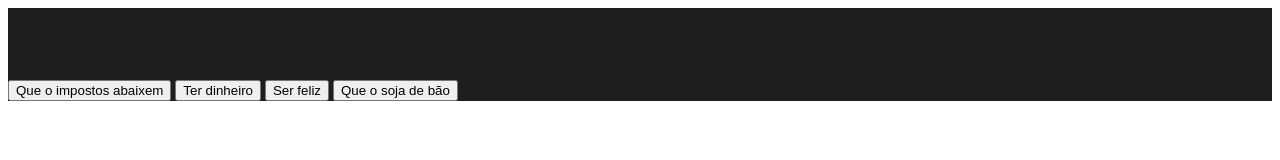
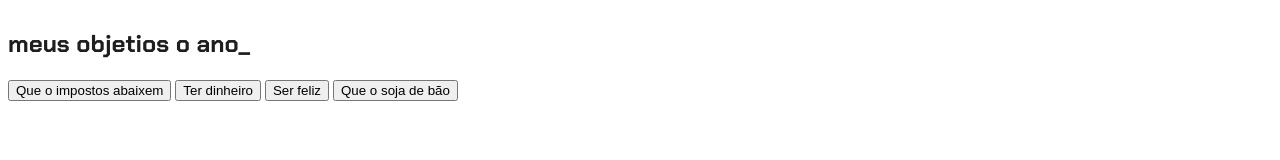
Before and after one commit to alvarofae/-us-guri, a plain HTML site: page index.html in a window 1280 px wide. Drawn offline with Linux system fonts and the light colour scheme.

Commit message:
Update style2.css

```diff
--- a/style2.css
+++ b/style2.css
@@ -14,5 +14,5 @@ body{
     display: flex;
     flex-direction: column;
     justify-content: center;
-    background-color: #1E1E1E;
+    background-color: bluee;
 }
```
